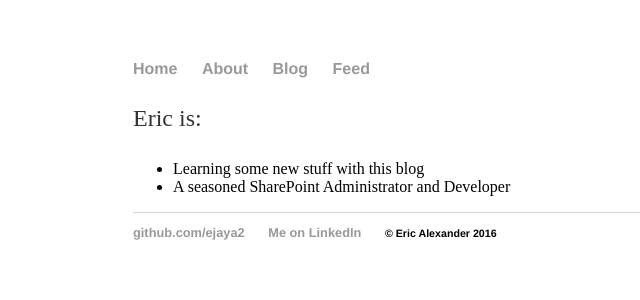
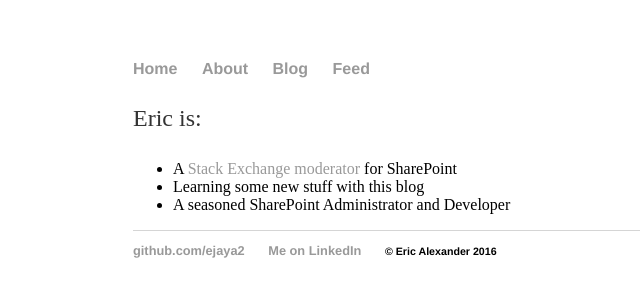
Before and after one commit to ejaya2/ejaya2.github.io, a Jekyll site: the page built from about/index.html, in a window 1280 px wide. Shown: the top 300 px of the page, without its empty margins (59-699 px from the left). Built offline with Jekyll 4.4.1, drawn with Linux system fonts in a browser that asks for light colours.

Commit message:
Update index.html

```diff
--- a/about/index.html
+++ b/about/index.html
@@ -8,8 +8,9 @@ title: About This Site
     <p>Eric is:</p>
 
       <ul class="list-unstyled">
-			<li>Learning some new stuff with this blog</li>
-			<li>A seasoned SharePoint Administrator and Developer</li>
+	<li>A <a href="http://sharepoint.stackexchange.com/users/1806/eric-alexander">Stack Exchange moderator</a> for SharePoint</li>
+	<li>Learning some new stuff with this blog</li>
+	<li>A seasoned SharePoint Administrator and Developer</li>
       </ul>
 
   </div>
```
